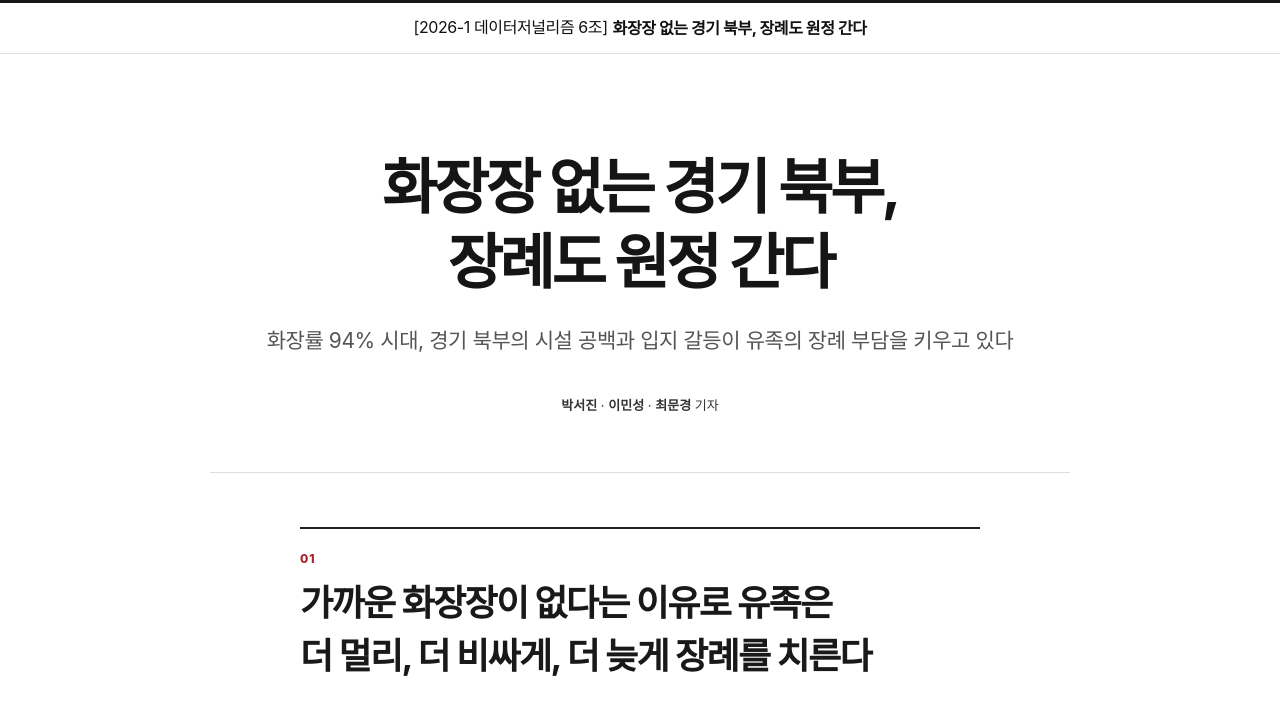
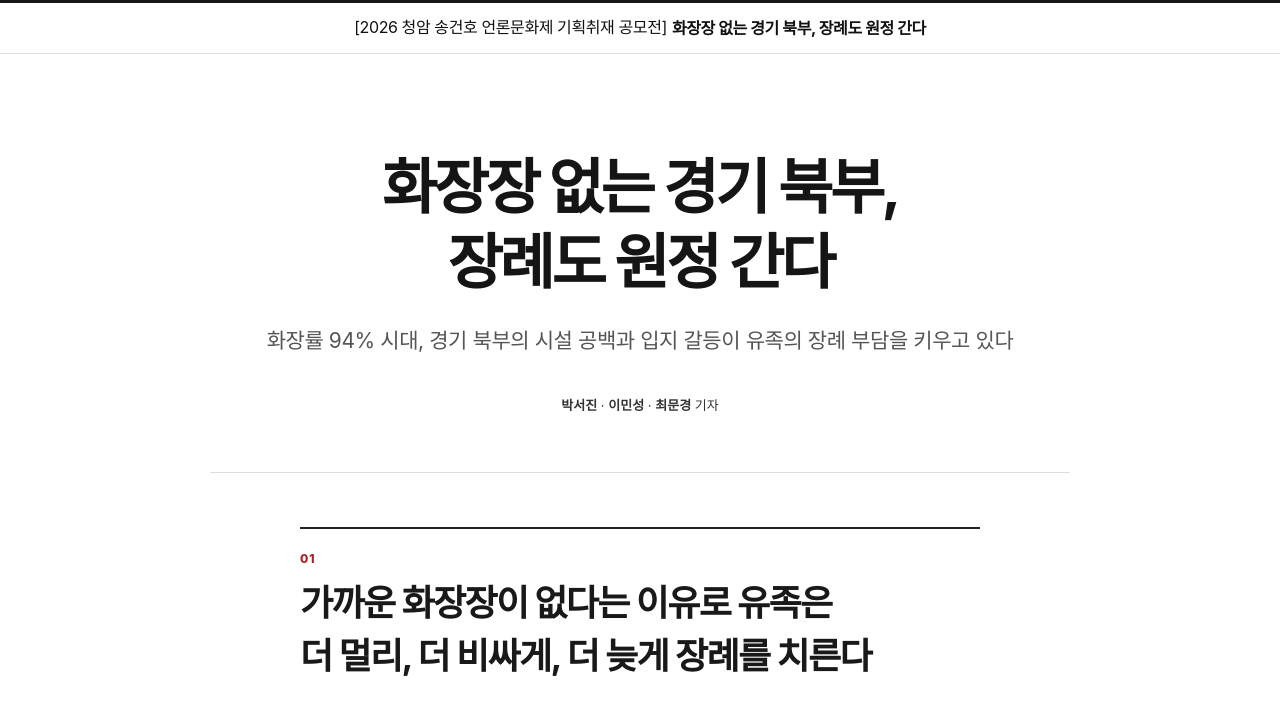
Before and after one commit to seozinssi/26-1_datajournalism_team6, a plain HTML site: page index.html in a window 1280 px wide. Shown: the top 724 px of the page. Drawn offline with Linux system fonts and the light colour scheme; grey boxes are pictures that could not be loaded; a web font is replaced by a local one.

Commit message:
Update index.html

```diff
--- a/index.html
+++ b/index.html
@@ -17,7 +17,7 @@
   <header class="site-header">
     <div class="site-header__inner">
       <a class="brand" href="./index.html">
-        <span class="brand__course">[2026-1 데이터저널리즘 6조]</span>
+        <span class="brand__course">[2026 청암 송건호 언론문화제 기획취재 공모전]</span>
         <span class="brand__title">화장장 없는 경기 북부, 장례도 원정 간다</span>
       </a>
     </div>
```
